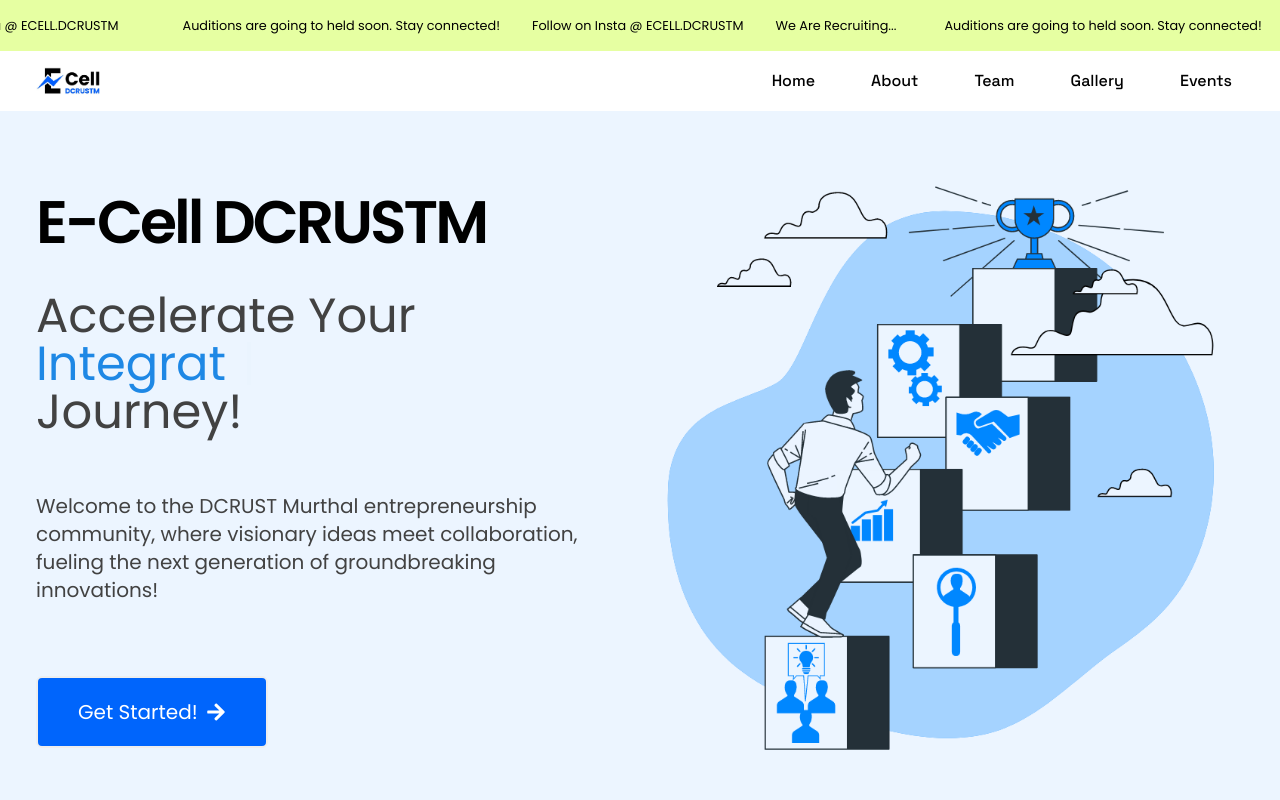
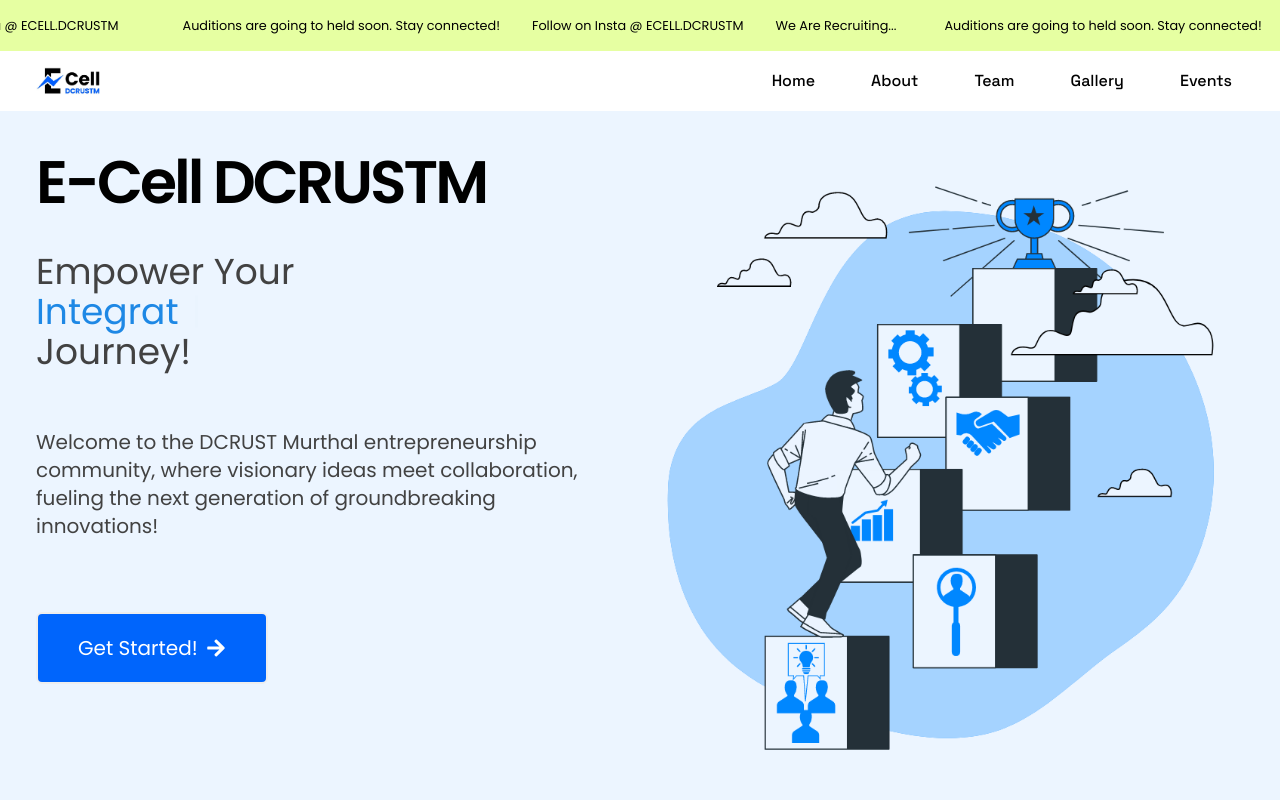
Before and after one commit to NoumanKhan2003/ecell-dcrustm, a React (Vite) app: page / in a window 1280 px wide. Shown: the top 800 px of the page. Built offline with nearby package versions, Linux system fonts and the light colour scheme.

Commit message:
teams update

```diff
--- a/src/components/TeamData22.js
+++ b/src/components/TeamData22.js
@@ -9,6 +9,7 @@ import khushboo from "../assets/team/2022/khushboo.jpg"
 import kriti_malik from "../assets/team/2022/kriti_malik.jpg"
 import sameeksha from "../assets/team/2022/sameeksha.jpg"
 import harsh_tageja from "../assets/team/2022/harsh_tageja.jpeg"
+import swekriti from "../assets/team/2022/swekriti.jpg"
 const TeamData22=[
     {
         name:"AMAN SHARMA",
@@ -70,7 +71,7 @@ const TeamData22=[
     {
         name:"SWEKRITI",
         post:"SOCIAL MEDIA HEAD, ECELL",
-        imgURL:"https://static.vecteezy.com/system/resources/previews/008/695/917/original/no-image-available-icon-simple-two-colors-template-for-no-image-or-picture-coming-soon-and-placeholder-illustration-isolated-on-white-background-vector.jpg",
+        imgURL:swekriti,
         email:"",
         linkedIn:"",
     },
--- a/src/components/TeamData23.js
+++ b/src/components/TeamData23.js
@@ -97,13 +97,13 @@ const TeamData23=[
         email:"shaikhsirajuddin7859@gmail.com",
         linkedIn:"https://www.linkedin.com/in/sirajuddin-shaikh-957b15228/",
     },
-    {
-        name:"MANDEEP",
-        post:"CORPORATE RELATIONS HEAD, ECELL",
-        imgURL:"https://static.vecteezy.com/system/resources/previews/008/695/917/original/no-image-available-icon-simple-two-colors-template-for-no-image-or-picture-coming-soon-and-placeholder-illustration-isolated-on-white-background-vector.jpg",
-        email:"",
-        linkedIn:"",
-    },
+    // {
+    //     name:"MANDEEP",
+    //     post:"CORPORATE RELATIONS HEAD, ECELL",
+    //     imgURL:"https://static.vecteezy.com/system/resources/previews/008/695/917/original/no-image-available-icon-simple-two-colors-template-for-no-image-or-picture-coming-soon-and-placeholder-illustration-isolated-on-white-background-vector.jpg",
+    //     email:"",
+    //     linkedIn:"",
+    // },
 
 ]
 export default TeamData23
--- a/src/pages/Homepage.jsx
+++ b/src/pages/Homepage.jsx
@@ -41,8 +41,8 @@ const Homepage = () => {
       {/*header section*/}
       <div  className=" flex justify-center flex-wrap lg:flex  lg:w-full h-auto md:h-[700px] " >
         <div  className=" w-[90%]  text-center md:text-left md:w-1/2 pt-10  ">
-            <h1    className=" md:pt-10 text-[#000000] font-semibold tracking-tighter text-[2.5rem] md:text-6xl pb-6   md:pb-10"> E-Cell DCRUSTM</h1>
-            <h2  className="  text-gray-800 text-3xl md:text-5xl md:pb-14 pb-5">Accelerate Your <br />
+            <h1    className="  text-[#000000] font-semibold tracking-tighter text-[2.5rem] md:text-6xl pb-6   md:pb-10"> E-Cell DCRUSTM</h1>
+            <h2  className="  text-gray-800 text-3xl md:text-4xl md:pb-14 pb-5">Empower Your <br />
              <span className="text-blue-600" >{text}</span> <span className="text-blue-600"><Cursor cursorStyle="|" /></span>
               <br />Journey!</h2>
             <p  className="  md:text-xl text-gray-800  md:pb-10 mb-8  md:pr-14 px-6 md:pl-0">Welcome to the DCRUST Murthal entrepreneurship community, where visionary ideas meet collaboration, fueling the next generation of groundbreaking innovations!</p>
```
Also changed, not shown: src/assets/team/2022/swekriti.jpg (added).
